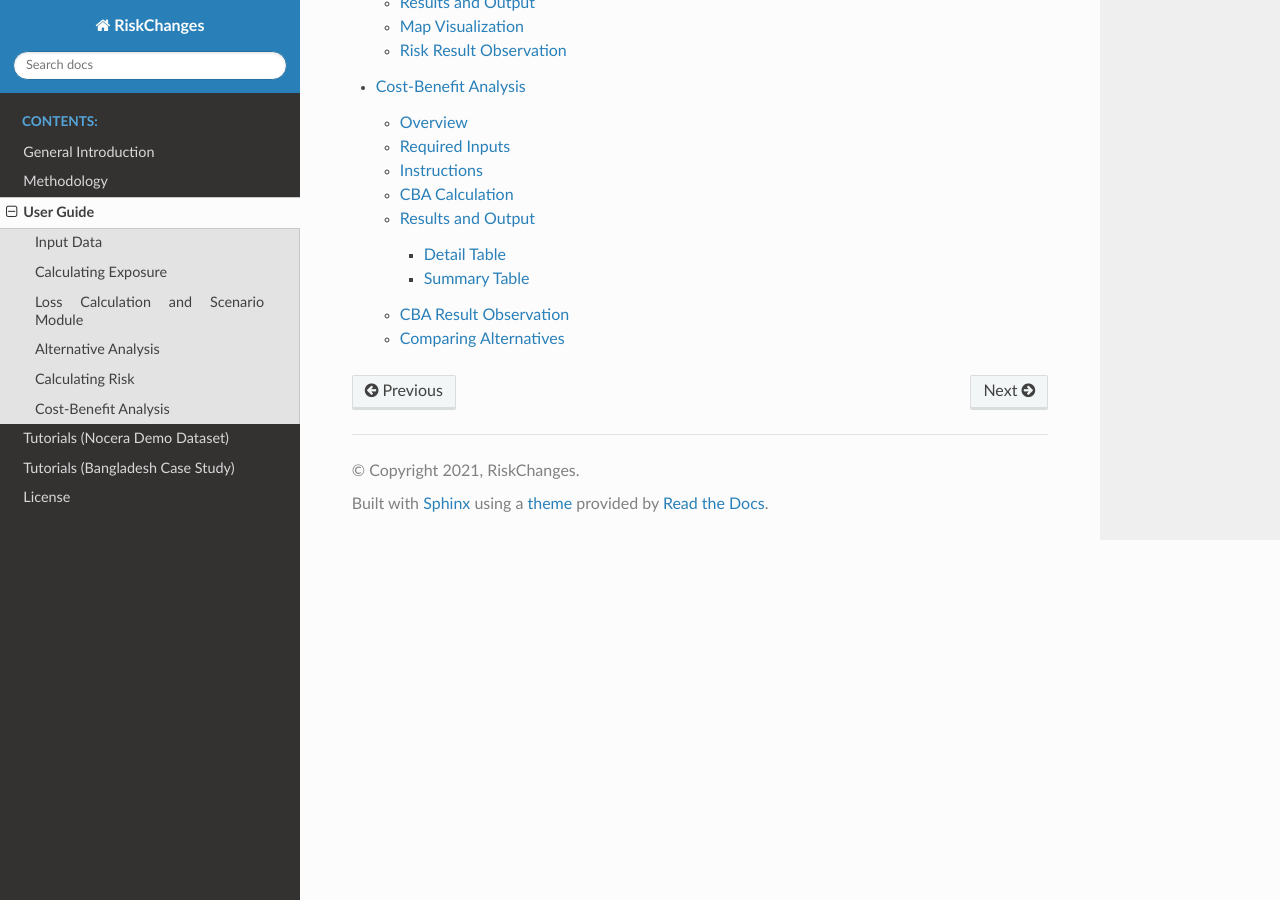
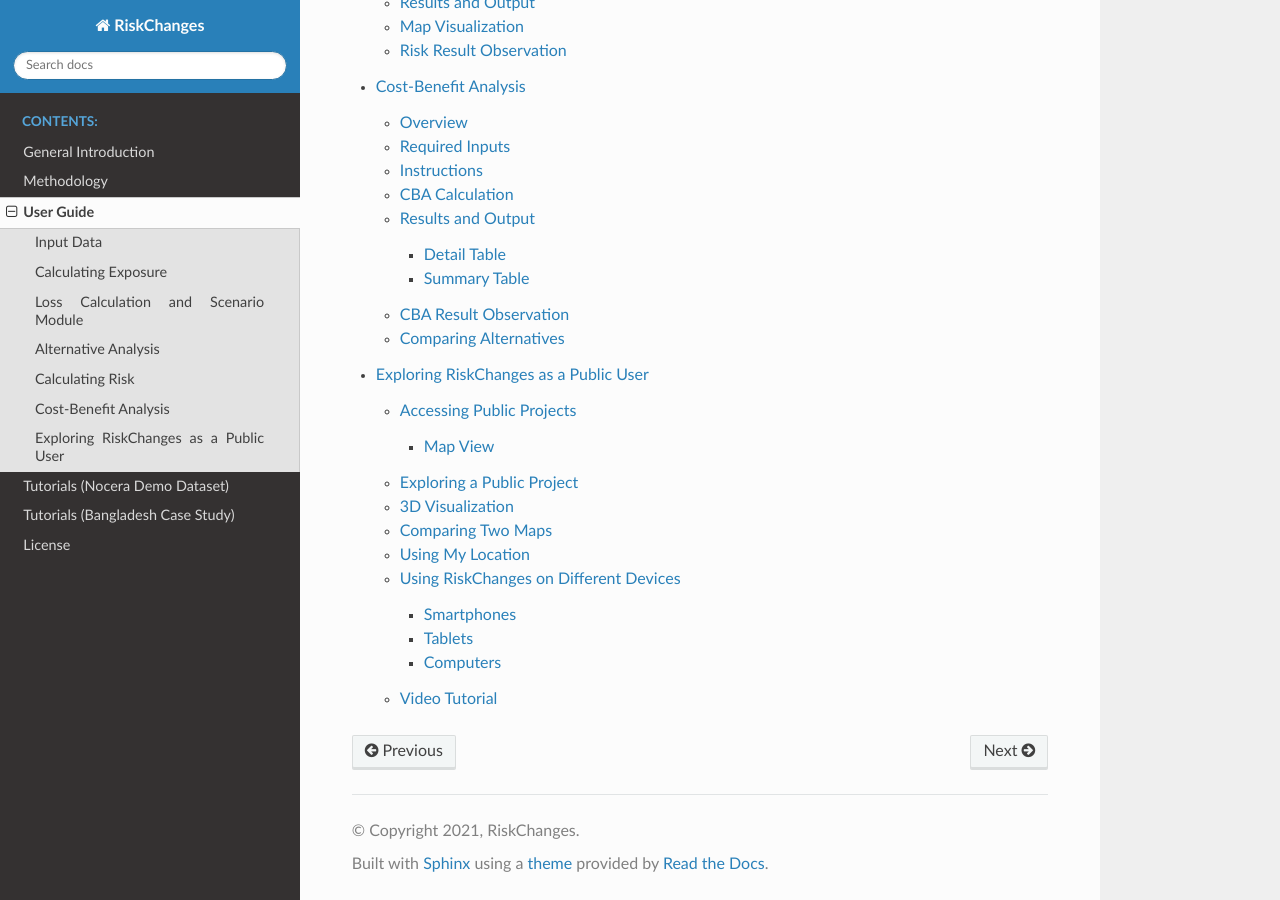
Before and after one commit to RiskChanges/riskchanges-docs, a Sphinx documentation site: the page built from docs/source/userguide.rst, in a window 1280 px wide and 900 px high, scrolled down 1165 px. Built offline with Sphinx 7.4.7 and the Read the Docs theme 3.1.0, drawn with Linux system fonts in a browser that asks for light colours; part of the change alters nothing that is shown.

Commit message:
update non-registered users

````diff
--- a/docs/source/userguide.rst
+++ b/docs/source/userguide.rst
@@ -13,3 +13,4 @@ This section provides detailed step-by-step tutorials to guide users through the
    userguide_alternative
    userguide_risk
    userguide_cba
+   userguide_non-registered-users
--- /dev/null
+++ b/docs/source/userguide_non-registered-users.rst
@@ -0,0 +1,228 @@
+Exploring RiskChanges as a Public User
+=====================
+
+RiskChanges can be accessed by users without registering or logging in. Registered users can make selected parts of their projects publicly available, allowing other users to explore the data without requiring an account.
+
+This page explains how non-registered users can access and explore public RiskChanges projects using a **smartphone, tablet, or computer**.
+
+.. note::
+
+The functions available to public users depend on what the project owner has made publicly available.
+
+Accessing Public Projects
+^^^^^^^^^^^^^^^^^^^^^^^^^
+
+Public projects can be explored without creating a RiskChanges account.
+
+Users can access available projects through the public project interface. Projects can be viewed either as **cards** or through a **map view**, allowing users to find projects based on their location or topic.
+
+Project Cards
+
+```
+
+The project card view provides an overview of available public projects.
+
+A project card may provide information such as:
+
+- Project name.
+- Project description.
+- Location or geographic extent.
+- Available datasets or visualizations.
+- Other information provided by the project owner.
+
+Select a project card to open the project and explore its publicly available datasets.
+
+Map View
+~~~~~~~~
+
+The map view allows users to explore available public projects spatially.
+
+Users can:
+
+- Navigate around the map.
+- Zoom in and out.
+- Identify available public projects.
+- Select a project from the map.
+- Open a project to explore its available datasets.
+
+This provides a convenient way to find projects based on their geographic location.
+
+.. figure:: /images/userguide/public-projects.png
+   :scale: 60%
+   :align: center
+
+   *Public project interface showing available projects.*
+
+Exploring a Public Project
+^^^^^^^^^^^^^^^^^^^^^^^^^^^
+
+After opening a public project, users can explore the datasets and visualizations made available by the project owner.
+
+The available information can be explored directly through the map interface without requiring the user to log in.
+
+Depending on the project configuration, users can use the following visualization tools:
+
+- Standard 2D map visualization.
+- 3D visualization.
+- Split-screen map comparison.
+- Location-based exploration.
+
+3D Visualization
+^^^^^^^^^^^^^^^^
+
+RiskChanges provides a **3D visualization** option for exploring spatial datasets in three dimensions.
+
+The 3D view can help users understand the relationship between datasets and the surrounding terrain.
+
+Opening the 3D View
+```
+
+To explore a dataset in 3D:
+
+1. Open a public project.
+2. Select the dataset to be visualized.
+3. Open the **3D visualization** option.
+4. Configure the available visualization settings.
+5. Navigate around the 3D scene to explore the dataset.
+
+3D Visualization Settings
+
+```
+
+The available settings can be used to control how the dataset is displayed in the 3D environment.
+
+Depending on the dataset and available options, users can configure the visualization to improve the interpretation of the data.
+
+Users can navigate the 3D scene by:
+
+- Zooming in and out.
+- Moving around the scene.
+- Rotating the view.
+- Changing the viewing angle.
+- Exploring different areas of the dataset.
+
+.. figure:: /images/userguide/3d-visualization.png
+   :scale: 60%
+   :align: center
+
+   *3D visualization of a public dataset.*
+
+Comparing Two Maps
+^^^^^^^^^^^^^^^^^^
+
+RiskChanges provides a **split-screen visualization** that allows users to compare two maps or datasets side by side.
+
+This can be useful for identifying spatial differences between two datasets, such as:
+
+- Two different scenarios.
+- Different time periods.
+- Baseline and alternative conditions.
+- Different hazard datasets.
+- Other comparable spatial datasets.
+
+Using Split-Screen Comparison
+```
+
+To compare two maps:
+
+1. Open a public project.
+2. Select the **split-screen** or map comparison option.
+3. Select the first dataset to display.
+4. Select the second dataset for comparison.
+5. Adjust the map view as needed.
+6. Navigate across the map to compare the two datasets spatially.
+
+The two map views can be explored together, allowing users to identify differences in the same geographic area.
+
+.. figure:: /images/userguide/split-screen.png
+:scale: 60%
+:align: center
+
+*Split-screen visualization for comparing two maps.*
+
+Using My Location
+^^^^^^^^^^^^^^^^^
+
+The **Use My Location** function allows users to navigate directly to their current geographic location and explore the available RiskChanges data in the surrounding area.
+
+This function can be particularly useful when exploring a public project from a smartphone or tablet while in the field.
+
+Using the Location Function
+
+```
+
+To explore data around your current location:
+
+1. Open a public project.
+2. Open the map view.
+3. Click the **Use My Location** button.
+4. Allow the browser to access your location if prompted.
+5. The map will zoom to your current location.
+6. Explore the available datasets and information around your location.
+
+.. figure:: /images/userguide/my-location.png
+   :scale: 60%
+   :align: center
+
+   *Using My Location to explore nearby data.*
+
+.. note::
+
+   Location access must be enabled in the browser or device settings for
+   the **Use My Location** function to work. The accuracy of the displayed
+   location depends on the device and its available positioning services.
+
+Using RiskChanges on Different Devices
+^^^^^^^^^^^^^^^^^^^^^^^^^^^^^^^^^^^^^^
+
+The public RiskChanges interface can be accessed from different types of devices.
+
+Smartphones
+~~~~~~~~~~~
+
+On smartphones, the interface can be used to:
+
+- Browse public projects.
+- Explore map data.
+- Use **My Location** to explore nearby information.
+- Navigate 3D visualizations.
+- Compare maps using split-screen visualization.
+
+Tablets
+~~~~~~~
+
+On tablets, users can explore public projects and datasets using the larger screen to interact with maps, 3D scenes, and comparison views.
+
+Computers
+~~~~~~~~~
+
+On computers, users can use the full available screen area to explore public projects, datasets, 3D visualizations, and split-screen comparisons.
+
+Video Tutorial
+^^^^^^^^^^^^^^
+
+A short video tutorial can be provided to demonstrate how non-registered users can explore public RiskChanges projects.
+
+The video should demonstrate:
+
+1. Opening a public RiskChanges project.
+2. Browsing available projects using cards and the map view.
+3. Opening a dataset.
+4. Using the 3D visualization.
+5. Comparing two maps using split-screen visualization.
+6. Using **My Location** to explore data around the current location.
+
+.. raw:: html
+
+   <div style="text-align: center; margin: 20px 0;">
+      <video controls width="80%">
+         <source src="/videos/public-user-guide.mp4" type="video/mp4">
+         Your browser does not support the video tag.
+      </video>
+   </div>
+
+.. note::
+
+   The video link should be updated once the final tutorial video is
+   available.
+```
````
